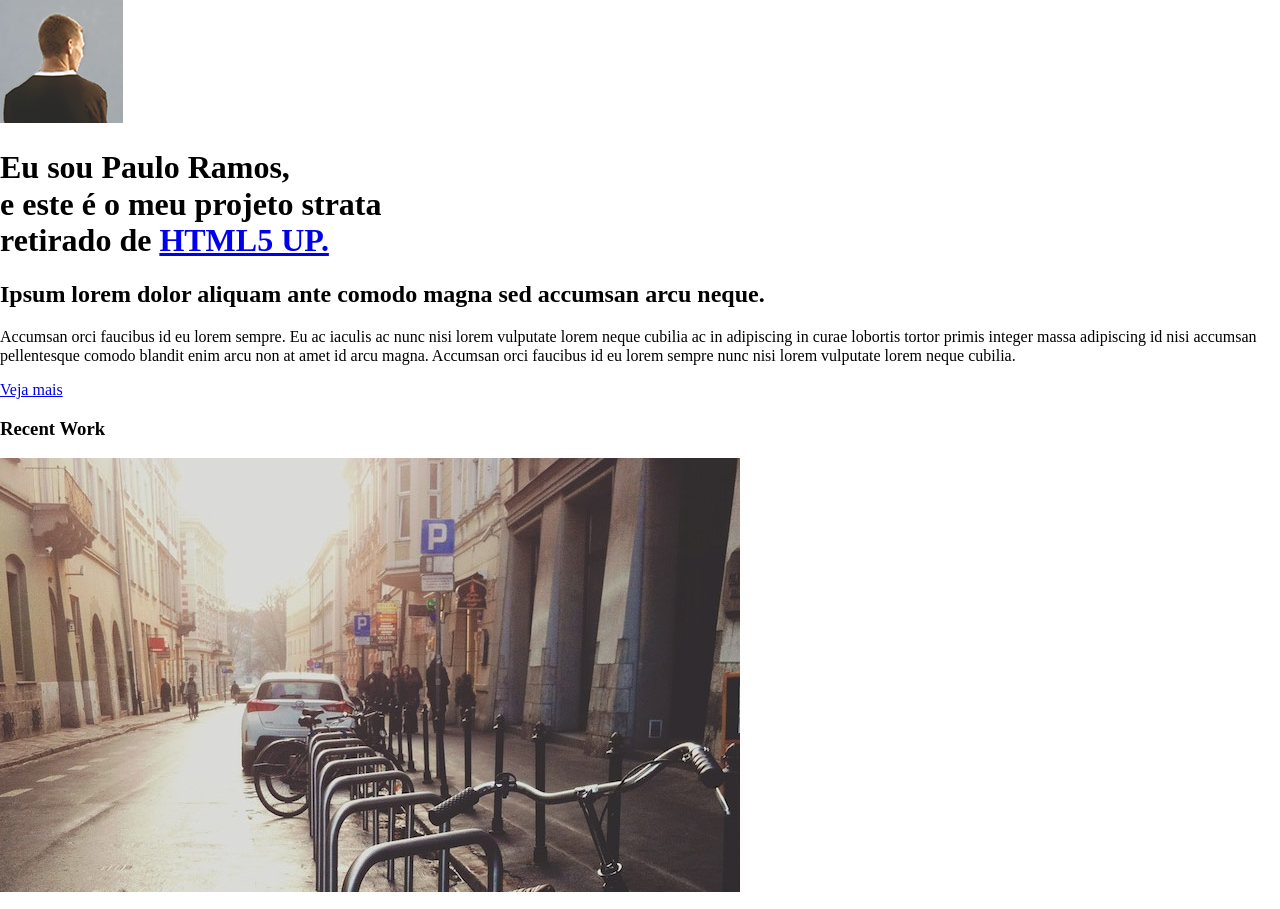
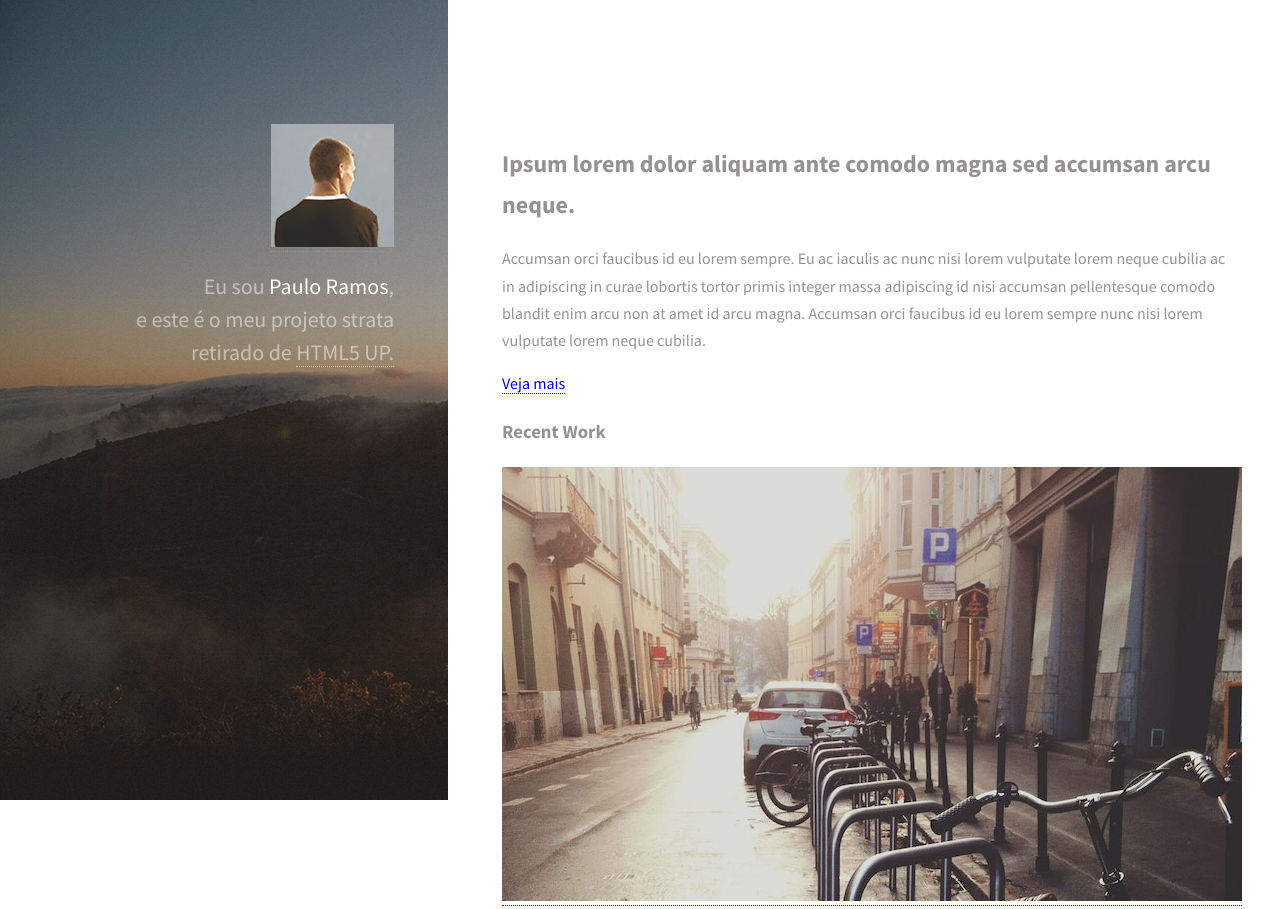
Before and after one commit to mrpauloramos/projeto-strata, a plain HTML site: page index.html in a window 1280 px wide. Shown: the top 909 px of the page. Drawn offline with Linux system fonts and the light colour scheme.

Commit message:
CSS estrutura
Criado a estrutura inicial do CSS

```diff
--- a/css/style.css
+++ b/css/style.css
@@ -0,0 +1,53 @@
+body {
+    font-family: 'Source Sans Pro', sans-serif;
+    color: #959292;
+    line-height: 1.7;
+}
+
+* a {
+    transition: color .5s linear;
+    text-decoration: none;
+    border-bottom: 1px dotted;
+}
+
+.main-header {
+    position: fixed;
+    top: 0;
+    left: 0;
+    height: 100%;
+    width: 35%;
+    padding: 124px 54px 72px 54px;
+    box-sizing: border-box;
+    background-image: url(../images/overlay.png), url(../images/bg.jpg);
+    background-position: left top;
+    background-size: auto, cover;
+    text-align: right;
+}
+
+.main-header-title {
+    font-size: 22px;
+    line-height: 1.5;
+    color: #ffffff;
+    font-weight: normal;
+    color: rgba(255, 255, 255, .5);
+}
+
+.main-header-title strong {
+    color: #ffffff;
+    font-weight: normal;
+}
+
+.main-header-link {
+    color: inherit;
+}
+
+.main-header-link:hover {
+    color: #49bf9d;
+}
+
+.main-content {
+    width: 65%;
+    margin-left: 35%;
+    padding: 124px 54px 72px 54px;
+    box-sizing: border-box;
+}
--- a/index.html
+++ b/index.html
@@ -30,9 +30,9 @@
             <img src="images/avatar.jpg" alt="avatar">
         </a>
 
-        <h1>Eu sou <strong>Paulo Ramos</strong>,<br>
+        <h1 class="main-header-title">Eu sou <strong>Paulo Ramos</strong>,<br>
             e este é o meu projeto strata<br>
-            retirado de <a href="http://html5up.net">HTML5 UP.</a>
+            retirado de <a href="http://html5up.net" class="main-header-link">HTML5 UP.</a>
         </h1>
 
     </header>
```
